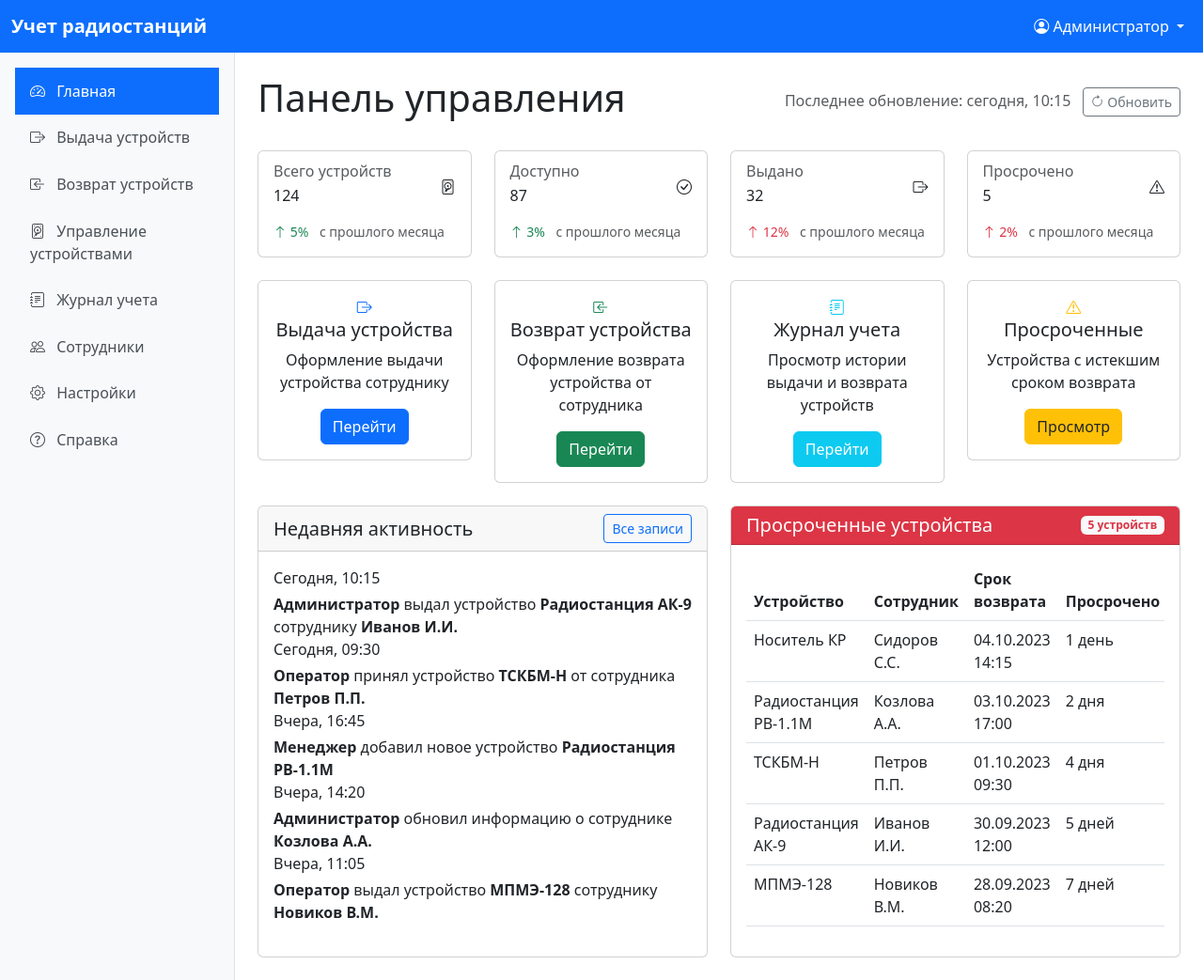
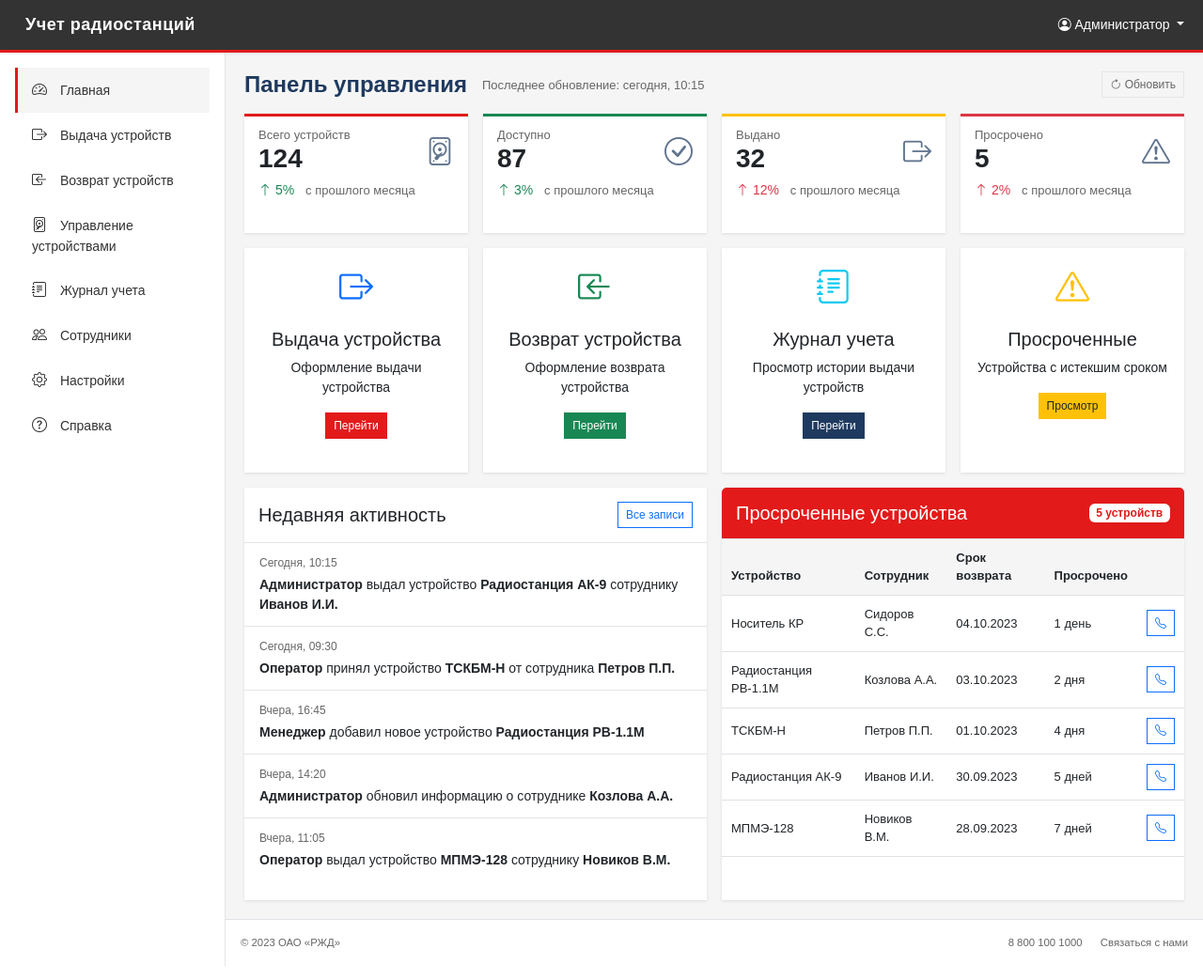
Before and after one commit to XrestRus/Accounting-for-radio-stations, a PHP site: page / in a window 1280 px wide. Shown: the whole page at 94% size. Run offline with PHP 8.4, Linux system fonts and the light colour scheme.

Commit message:
Правки цветов в стилях

```diff
--- a/css/main.css
+++ b/css/main.css
@@ -1,43 +1,124 @@
 /* Combined CSS styles from all HTML files */
 /* Generated on Mon Mar 17 17:38:22 +07 2025 */
+
+/* RZD Style CSS */
+
+:root {
+    --rzd-primary: #E21A1A;
+    --rzd-secondary: #1F3A5F;
+    --rzd-light-gray: #F5F5F5;
+    --rzd-gray: #E5E5E5;
+    --rzd-dark-gray: #666666;
+    --rzd-text: #333333;
+    --rzd-success: #198754;
+    --rzd-warning: #FFC107;
+    --rzd-danger: #DC3545;
+}
 
 /* General Styles */
 body {
     min-height: 100vh;
     display: flex;
     flex-direction: column;
+    font-family: Arial, sans-serif;
+    color: var(--rzd-text);
+    background-color: #FFFFFF;
+    margin: 0;
+    padding: 0;
 }
 
 /* Navbar Styles */
+.navbar {
+    background-color: #333333 !important;
+    box-shadow: 0 1px 3px rgba(0, 0, 0, 0.1);
+    height: 56px;
+    padding: 0;
+    border-bottom: 3px solid var(--rzd-primary);
+}
+
+/* RZD Logo and Bonus - Replaced with app title */
+.app-title {
+    font-weight: bold;
+    color: white;
+    font-size: 18px;
+    letter-spacing: 0.5px;
+    margin-left: 15px;
+}
+
 .navbar-brand {
     font-weight: bold;
+    color: white !important;
+    padding-left: 15px;
+    font-size: 18px;
+    height: 56px;
+    display: flex;
+    align-items: center;
+}
+
+.navbar-nav .nav-link {
+    color: white !important;
+    font-size: 14px;
+    padding: 18px 10px;
+    position: relative;
+}
+
+.navbar-nav .nav-link.active::after {
+    content: '';
+    position: absolute;
+    bottom: 0;
+    left: 0;
+    width: 100%;
+    height: 3px;
+    background-color: var(--rzd-primary);
+}
+
+.dropdown-menu {
+    border-radius: 0;
+    box-shadow: 0 4px 8px rgba(0, 0, 0, 0.1);
+    padding: 0;
+    margin-top: 3px;
+}
+
+.dropdown-item {
+    padding: 8px 15px;
+    font-size: 14px;
+}
+
+.dropdown-item:hover {
+    background-color: var(--rzd-light-gray);
 }
 
 /* Sidebar Styles */
 .sidebar {
-    width: 250px;
+    width: 240px;
     min-height: calc(100vh - 56px);
-    background-color: #f8f9fa;
-    border-right: 1px solid #dee2e6;
+    background-color: white;
+    border-right: 1px solid var(--rzd-gray);
 }
 
-.sidebar .nav-link {
-    color: #495057;
-    padding: 0.8rem 1rem;
+.sidebar .nav-pills .nav-link {
+    color: var(--rzd-text);
+    padding: 12px 15px;
     border-radius: 0;
+    font-size: 14px;
+    border-left: 3px solid transparent;
 }
 
-.sidebar .nav-link:hover {
-    background-color: #e9ecef;
+.sidebar .nav-pills .nav-link:hover {
+    background-color: var(--rzd-light-gray);
+    border-left: 3px solid var(--rzd-gray);
 }
 
-.sidebar .nav-link.active {
-    color: #fff;
-    background-color: #0d6efd;
+.sidebar .nav-pills .nav-link.active {
+    color: var(--rzd-text);
+    background-color: var(--rzd-light-gray);
+    border-left: 3px solid var(--rzd-primary);
+    font-weight: 500;
 }
 
-.sidebar .nav-link i {
-    margin-right: 0.5rem;
+.sidebar .nav-pills .nav-link i {
+    margin-right: 10px;
+    font-size: 16px;
 }
 
 /* Content Styles */
@@ -45,20 +126,194 @@ body {
     flex: 1;
     display: flex;
     flex-direction: column;
+    background-color: var(--rzd-light-gray);
 }
 
 .main-content {
     flex: 1;
-    padding: 1.5rem;
+    padding: 20px;
+}
+
+h1 {
+    font-size: 24px;
+    margin-bottom: 20px;
+    font-weight: 600;
+    color: var(--rzd-secondary);
+}
+
+.text-muted {
+    color: var(--rzd-dark-gray) !important;
+    font-size: 13px;
+}
+
+/* Card Styles */
+.card {
+    border: none;
+    border-radius: 0;
+    box-shadow: 0 1px 3px rgba(0, 0, 0, 0.1);
+    margin-bottom: 20px;
+}
+
+.card-header {
+    background-color: white;
+    border-bottom: 1px solid var(--rzd-gray);
+    padding: 15px;
+    font-weight: 600;
+}
+
+.card-body {
+    padding: 15px;
+}
+
+/* Stat Card Styles */
+.stat-card {
+    height: 100%;
+    transition: transform 0.2s;
+}
+
+.stat-card:hover {
+    transform: translateY(-3px);
+}
+
+.stat-card-primary {
+    border-top: 3px solid var(--rzd-primary);
+}
+
+.stat-card-success {
+    border-top: 3px solid var(--rzd-success);
+}
+
+.stat-card-warning {
+    border-top: 3px solid var(--rzd-warning);
+}
+
+.stat-card-danger {
+    border-top: 3px solid var(--rzd-danger);
+}
+
+.stat-number {
+    font-size: 28px;
+    font-weight: 700;
+    line-height: 1;
+}
+
+.stat-icon {
+    font-size: 30px;
+    opacity: 0.7;
+}
+
+.stat-icon i {
+    color: var(--rzd-secondary);
+}
+
+/* Dashboard Cards */
+.dashboard-card {
+    height: 100%;
+    transition: transform 0.2s;
+}
+
+.dashboard-card:hover {
+    transform: translateY(-3px);
+}
+
+.dashboard-icon {
+    font-size: 36px;
+    margin-bottom: 15px;
+}
+
+/* Button Styles */
+.btn {
+    border-radius: 0;
+    font-size: 14px;
+    padding: 8px 15px;
+}
+
+.btn-primary {
+    background-color: var(--rzd-primary);
+    border-color: var(--rzd-primary);
+}
+
+.btn-primary:hover {
+    background-color: #c01616;
+    border-color: #c01616;
+}
+
+.btn-success {
+    background-color: var(--rzd-success);
+    border-color: var(--rzd-success);
+}
+
+.btn-info {
+    background-color: var(--rzd-secondary);
+    border-color: var(--rzd-secondary);
+}
+
+.btn-warning {
+    background-color: var(--rzd-warning);
+    border-color: var(--rzd-warning);
+}
+
+.btn-outline-secondary {
+    color: var(--rzd-dark-gray);
+    border-color: var(--rzd-gray);
+}
+
+.btn-outline-secondary:hover {
+    background-color: var(--rzd-light-gray);
+    color: var(--rzd-text);
+}
+
+.btn-sm {
+    padding: 4px 8px;
+    font-size: 12px;
+}
+
+/* Recent Activity */
+.recent-activity-item {
+    padding: 12px 0;
+    border-bottom: 1px solid var(--rzd-gray);
+}
+
+.recent-activity-item:last-child {
+    border-bottom: none;
+}
+
+.recent-activity-time {
+    color: var(--rzd-dark-gray);
+    font-size: 12px;
 }
 
 /* Table Styles */
-.table-responsive {
-    overflow-x: auto;
+.table {
+    margin-bottom: 0;
 }
 
-.action-buttons {
-    white-space: nowrap;
+.table th {
+    font-weight: 600;
+    background-color: var(--rzd-light-gray);
+    border-top: none;
+    padding: 10px;
+    font-size: 13px;
+}
+
+.table td {
+    padding: 10px;
+    vertical-align: middle;
+    font-size: 13px;
+}
+
+.table-hover tbody tr:hover {
+    background-color: rgba(0, 0, 0, 0.02);
+}
+
+/* Overdue Card Header */
+.card-header.bg-danger {
+    background-color: var(--rzd-primary) !important;
+}
+
+.badge.bg-light.text-danger {
+    background-color: white !important;
+    color: var(--rzd-primary) !important;
 }
 
 /* Status Styles */
@@ -345,3 +600,9 @@ body {
 .password-toggle {
     cursor: pointer;
 }
+
+/* Footer Styles */
+footer {
+    color: var(--rzd-dark-gray);
+    font-size: 13px;
+}
--- a/index.html
+++ b/index.html
@@ -12,9 +12,11 @@
 </head>
 <body>
     <!-- Верхняя навигационная панель -->
-    <nav class="navbar navbar-expand-lg navbar-dark bg-primary">
+    <nav class="navbar navbar-expand-lg navbar-dark">
         <div class="container-fluid">
-            <a class="navbar-brand" href="index.html">Учет радиостанций</a>
+            <div class="d-flex align-items-center">
+                <div class="app-title">Учет радиостанций</div>
+            </div>
             <ul class="navbar-nav ms-auto">
                 <li class="nav-item dropdown">
                     <a class="nav-link dropdown-toggle text-white" href="#" role="button" data-bs-toggle="dropdown">
@@ -83,18 +85,18 @@
         <!-- Основной контент -->
         <div class="content-wrapper">
             <div class="main-content">
-                <div class="d-flex justify-content-between align-items-center mb-4">
-                    <h1>Панель управления</h1>
-                    <div>
+                <div class="d-flex justify-content-between align-items-center mb-3">
+                    <div class="d-flex align-items-center">
+                        <h1 class="mb-0 me-3">Панель управления</h1>
                         <span class="text-muted">Последнее обновление: сегодня, 10:15</span>
-                        <button type="button" class="btn btn-sm btn-outline-secondary ms-2">
-                            <i class="bi bi-arrow-clockwise"></i> Обновить
-                        </button>
                     </div>
+                    <button type="button" class="btn btn-sm btn-outline-secondary">
+                        <i class="bi bi-arrow-clockwise"></i> Обновить
+                    </button>
                 </div>
 
                 <!-- Статистика -->
-                <div class="row g-4 mb-4">
+                <div class="row g-3 mb-3">
                     <div class="col-md-3">
                         <div class="card stat-card stat-card-primary">
                             <div class="card-body">
@@ -107,7 +109,7 @@
                                         <i class="bi bi-device-hdd"></i>
                                     </div>
                                 </div>
-                                <div class="mt-3 small">
+                                <div class="mt-2 small">
                                     <span class="text-success">
                                         <i class="bi bi-arrow-up"></i> 5%
                                     </span>
@@ -128,7 +130,7 @@
                                         <i class="bi bi-check-circle"></i>
                                     </div>
                                 </div>
-                                <div class="mt-3 small">
+                                <div class="mt-2 small">
                                     <span class="text-success">
                                         <i class="bi bi-arrow-up"></i> 3%
                                     </span>
@@ -149,7 +151,7 @@
                                         <i class="bi bi-box-arrow-right"></i>
                                     </div>
                                 </div>
-                                <div class="mt-3 small">
+                                <div class="mt-2 small">
                                     <span class="text-danger">
                                         <i class="bi bi-arrow-up"></i> 12%
                                     </span>
@@ -170,7 +172,7 @@
                                         <i class="bi bi-exclamation-triangle"></i>
                                     </div>
                                 </div>
-                                <div class="mt-3 small">
+                                <div class="mt-2 small">
                                     <span class="text-danger">
                                         <i class="bi bi-arrow-up"></i> 2%
                                     </span>
@@ -182,58 +184,58 @@
                 </div>
 
                 <!-- Быстрые действия -->
-                <div class="row g-4 mb-4">
+                <div class="row g-3 mb-3">
                     <div class="col-md-3">
                         <div class="card dashboard-card text-center">
-                            <div class="card-body">
+                            <div class="card-body py-3">
                                 <div class="dashboard-icon text-primary">
                                     <i class="bi bi-box-arrow-right"></i>
                                 </div>
                                 <h5 class="card-title">Выдача устройства</h5>
-                                <p class="card-text">Оформление выдачи устройства сотруднику</p>
-                                <a href="issue-device.html" class="btn btn-primary">Перейти</a>
+                                <p class="card-text small mb-3">Оформление выдачи устройства</p>
+                                <a href="issue-device.html" class="btn btn-primary btn-sm">Перейти</a>
                             </div>
                         </div>
                     </div>
                     <div class="col-md-3">
                         <div class="card dashboard-card text-center">
-                            <div class="card-body">
+                            <div class="card-body py-3">
                                 <div class="dashboard-icon text-success">
                                     <i class="bi bi-box-arrow-in-left"></i>
                                 </div>
                                 <h5 class="card-title">Возврат устройства</h5>
-                                <p class="card-text">Оформление возврата устройства от сотрудника</p>
-                                <a href="return-device.html" class="btn btn-success">Перейти</a>
+                                <p class="card-text small mb-3">Оформление возврата устройства</p>
+                                <a href="return-device.html" class="btn btn-success btn-sm">Перейти</a>
                             </div>
                         </div>
                     </div>
                     <div class="col-md-3">
                         <div class="card dashboard-card text-center">
-                            <div class="card-body">
+                            <div class="card-body py-3">
                                 <div class="dashboard-icon text-info">
                                     <i class="bi bi-journal-text"></i>
                                 </div>
                                 <h5 class="card-title">Журнал учета</h5>
-                                <p class="card-text">Просмотр истории выдачи и возврата устройств</p>
-                                <a href="journal.html" class="btn btn-info text-white">Перейти</a>
+                                <p class="card-text small mb-3">Просмотр истории выдачи устройств</p>
+                                <a href="journal.html" class="btn btn-info text-white btn-sm">Перейти</a>
                             </div>
                         </div>
                     </div>
                     <div class="col-md-3">
                         <div class="card dashboard-card text-center">
-                            <div class="card-body">
+                            <div class="card-body py-3">
                                 <div class="dashboard-icon text-warning">
                                     <i class="bi bi-exclamation-triangle"></i>
                                 </div>
                                 <h5 class="card-title">Просроченные</h5>
-                                <p class="card-text">Устройства с истекшим сроком возврата</p>
-                                <a href="#" class="btn btn-warning text-dark">Просмотр</a>
+                                <p class="card-text small mb-3">Устройства с истекшим сроком</p>
+                                <a href="#" class="btn btn-warning text-dark btn-sm">Просмотр</a>
                             </div>
                         </div>
                     </div>
                 </div>
 
-                <div class="row g-4">
+                <div class="row g-3">
                     <!-- Недавняя активность -->
                     <div class="col-md-6">
                         <div class="card h-100">
@@ -241,34 +243,34 @@
                                 <h5 class="mb-0">Недавняя активность</h5>
                                 <a href="journal.html" class="btn btn-sm btn-outline-primary">Все записи</a>
                             </div>
-                            <div class="card-body">
-                                <div class="recent-activity-item">
+                            <div class="card-body p-0">
+                                <div class="recent-activity-item px-3">
                                     <div class="recent-activity-time">Сегодня, 10:15</div>
-                                    <div class="mt-1">
+                                    <div class="mt-1 small">
                                         <strong>Администратор</strong> выдал устройство <strong>Радиостанция АК-9</strong> сотруднику <strong>Иванов И.И.</strong>
                                     </div>
                                 </div>
-                                <div class="recent-activity-item">
+                                <div class="recent-activity-item px-3">
                                     <div class="recent-activity-time">Сегодня, 09:30</div>
-                                    <div class="mt-1">
+                                    <div class="mt-1 small">
                                         <strong>Оператор</strong> принял устройство <strong>ТСКБМ-Н</strong> от сотрудника <strong>Петров П.П.</strong>
                                     </div>
                                 </div>
-                                <div class="recent-activity-item">
+                                <div class="recent-activity-item px-3">
                                     <div class="recent-activity-time">Вчера, 16:45</div>
-                                    <div class="mt-1">
+                                    <div class="mt-1 small">
                                         <strong>Менеджер</strong> добавил новое устройство <strong>Радиостанция РВ-1.1М</strong>
                                     </div>
                                 </div>
-                                <div class="recent-activity-item">
+                                <div class="recent-activity-item px-3">
                                     <div class="recent-activity-time">Вчера, 14:20</div>
-                                    <div class="mt-1">
+                                    <div class="mt-1 small">
                                         <strong>Администратор</strong> обновил информацию о сотруднике <strong>Козлова А.А.</strong>
                                     </div>
                                 </div>
-                                <div class="recent-activity-item">
+                                <div class="recent-activity-item px-3">
                                     <div class="recent-activity-time">Вчера, 11:05</div>
-                                    <div class="mt-1">
+                                    <div class="mt-1 small">
                                         <strong>Оператор</strong> выдал устройство <strong>МПМЭ-128</strong> сотруднику <strong>Новиков В.М.</strong>
                                     </div>
                                 </div>
@@ -283,7 +285,7 @@
                                 <h5 class="mb-0">Просроченные устройства</h5>
                                 <span class="badge bg-light text-danger">5 устройств</span>
                             </div>
-                            <div class="card-body">
+                            <div class="card-body p-0">
                                 <div class="table-responsive">
                                     <table class="table table-hover">
                                         <thead>
@@ -299,7 +301,7 @@
                                             <tr>
                                                 <td>Носитель КР</td>
                                                 <td>Сидоров С.С.</td>
-                                                <td>04.10.2023 14:15</td>
+                                                <td>04.10.2023</td>
                                                 <td>1 день</td>
                                                 <td>
                                                     <button type="button" class="btn btn-sm btn-outline-primary">
@@ -310,7 +312,7 @@
                                             <tr>
                                                 <td>Радиостанция РВ-1.1М</td>
                                                 <td>Козлова А.А.</td>
-                                                <td>03.10.2023 17:00</td>
+                                                <td>03.10.2023</td>
                                                 <td>2 дня</td>
                                                 <td>
                                                     <button type="button" class="btn btn-sm btn-outline-primary">
@@ -321,7 +323,7 @@
                                             <tr>
                                                 <td>ТСКБМ-Н</td>
                                                 <td>Петров П.П.</td>
-                                                <td>01.10.2023 09:30</td>
+                                                <td>01.10.2023</td>
                                                 <td>4 дня</td>
                                                 <td>
                                                     <button type="button" class="btn btn-sm btn-outline-primary">
@@ -332,7 +334,7 @@
                                             <tr>
                                                 <td>Радиостанция АК-9</td>
                                                 <td>Иванов И.И.</td>
-                                                <td>30.09.2023 12:00</td>
+                                                <td>30.09.2023</td>
                                                 <td>5 дней</td>
                                                 <td>
                                                     <button type="button" class="btn btn-sm btn-outline-primary">
@@ -343,7 +345,7 @@
                                             <tr>
                                                 <td>МПМЭ-128</td>
                                                 <td>Новиков В.М.</td>
-                                                <td>28.09.2023 08:20</td>
+                                                <td>28.09.2023</td>
                                                 <td>7 дней</td>
                                                 <td>
                                                     <button type="button" class="btn btn-sm btn-outline-primary">
@@ -359,9 +361,20 @@
                     </div>
                 </div>
             </div>
+
+            <footer class="p-3 border-top bg-white">
+                <div class="d-flex justify-content-between small">
+                    <div>© 2023 ОАО «РЖД»</div>
+                    <div>
+                        <span class="me-3">8 800 100 1000</span>
+                        <span>Связаться с нами</span>
+                    </div>
+                </div>
+            </footer>
         </div>
     </div>
 
-    <!-- Bootstrap JS (без JavaScript функциональности) -->
+    <!-- Bootstrap JS -->
+    <script src="https://cdn.jsdelivr.net/npm/bootstrap@5.3.0/dist/js/bootstrap.bundle.min.js"></script>
 </body>
 </html>
```
